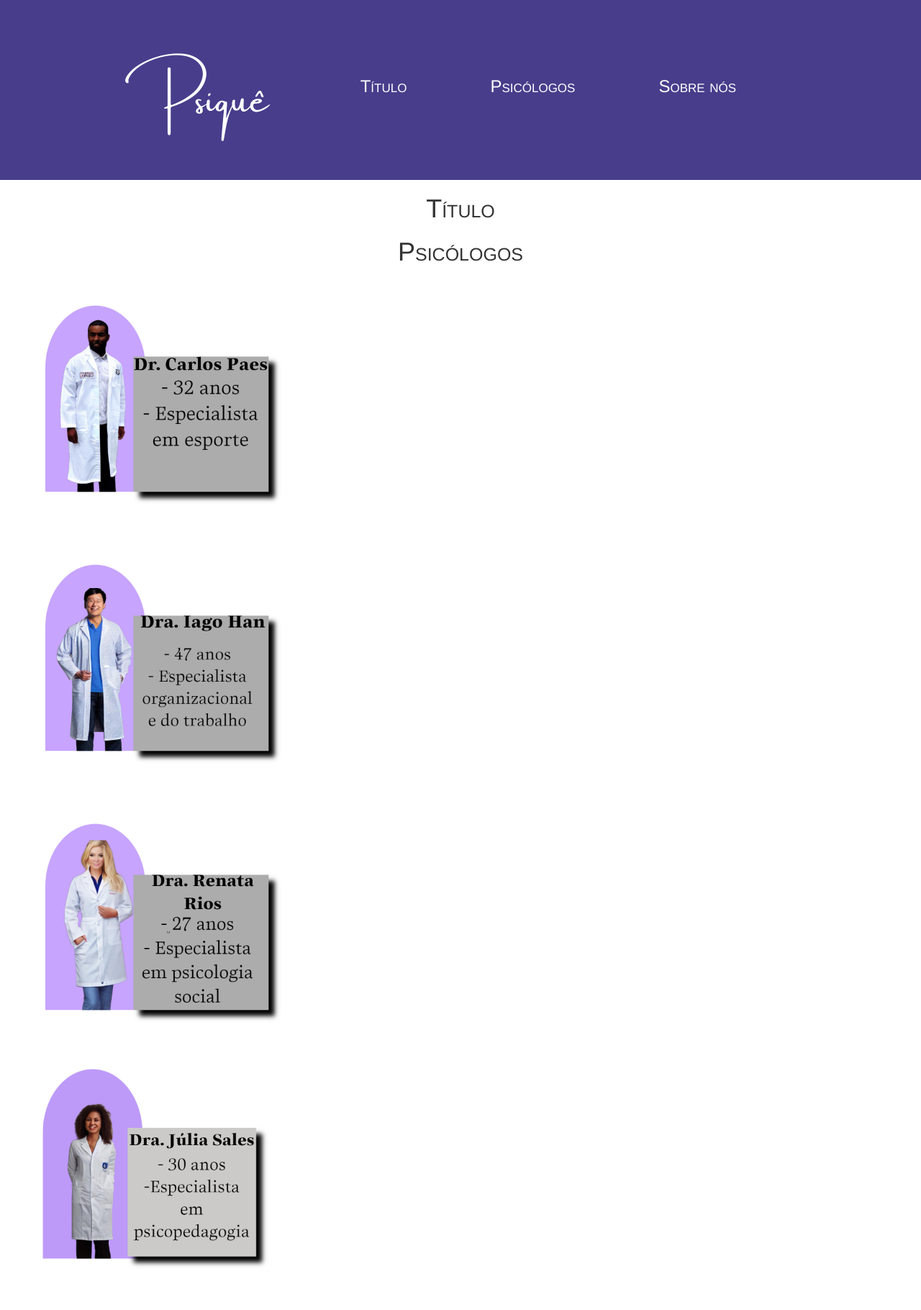
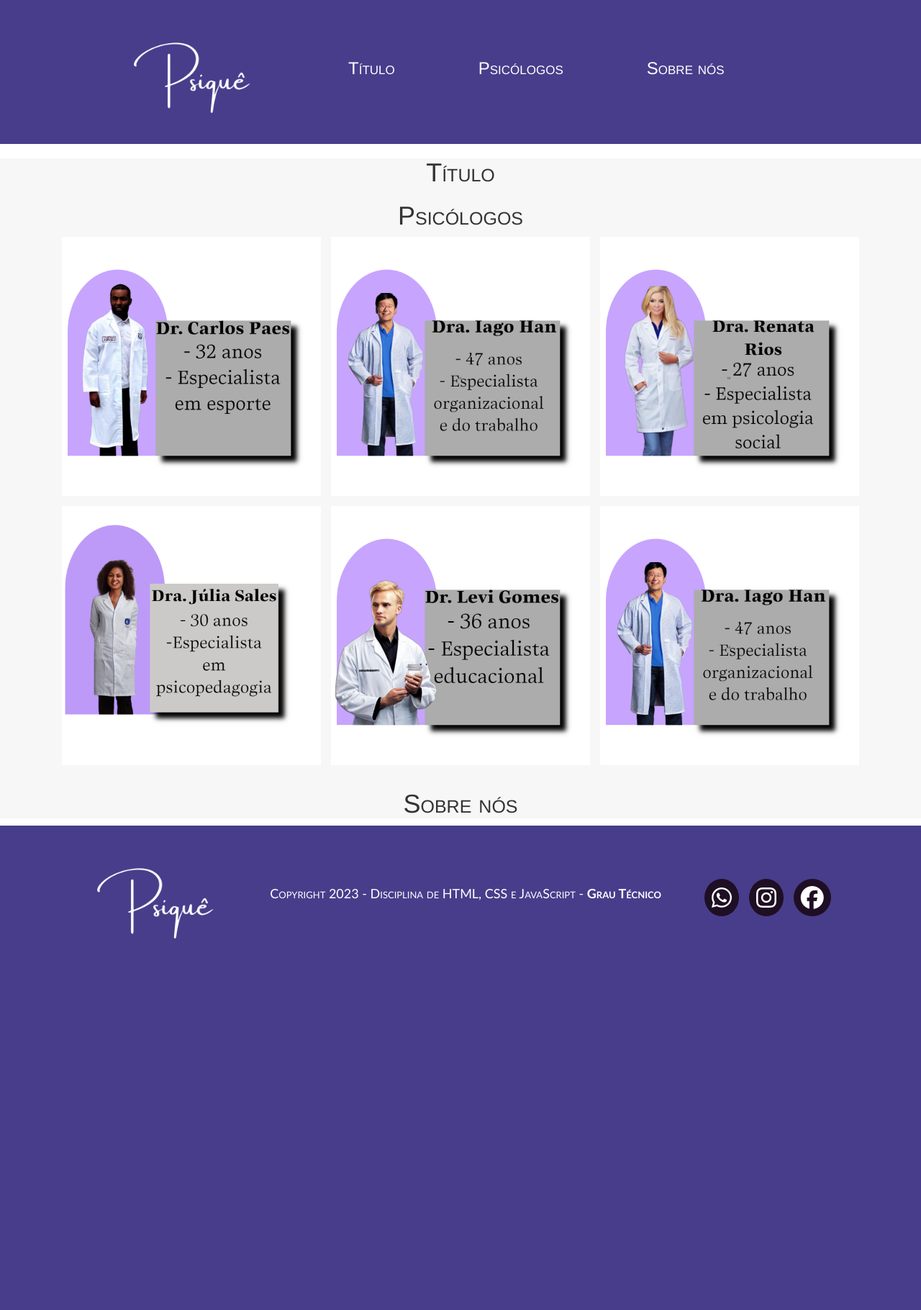
Before and after one commit to pedrosiqueirapb/psique, a PHP site: page /telaPrincipal.html in a window 1280 px wide. Shown: the top 1820 px of the page at 72% size. After the commit the page ends 1304 px from the top, so only its background shows below. Run offline with PHP 8.4, Linux system fonts and the light colour scheme; some libraries are stand-ins or nearby versions.

Commit message:
Desenvolvendo cabeçalho + imagens psicólogos

```diff
--- a/src/telaPrincipal.css
+++ b/src/telaPrincipal.css
@@ -6,9 +6,12 @@
 header, footer{
     background-color: #483D8B;
 }
+main{
+    background-color: #f7f7f7;
+}
 #logo{
-    width: 250px;
-    height: 250px;
+    width: 200px;
+    height: 200px;
 }
 .elemHeader{
     display: flex;
@@ -40,15 +43,29 @@
     text-align: center;
     font-variant: small-caps;
 }
+.infosPsic{
+    display: flex;
+    justify-content: center;
+    align-items: center;
+    gap: 1em;
+    margin-bottom: 1em;
+}
 #psicologo{
     width: 360px;
     height: 360px;
+
 }
 .elemFooter{
     display: flex;
     flex-direction: row;
     justify-content: space-between;
     align-items: center;
+}
+#copyright{
+    color: #FFF;
+    font-family: 'Trebuchet MS', 'Lucida Sans Unicode', 'Lucida Grande', 'Lucida Sans', Arial, sans-serif;
+    font-variant: small-caps;
+    font-size: large;
 }
 .midiasSociais i{
     color: #FFF;
--- a/src/telaPrincipal.html
+++ b/src/telaPrincipal.html
@@ -39,7 +39,7 @@
         <section class="psicologos">
             <h1>Psicólogos</h1>
             <div class="container">
-                <div class="row">
+                <div class="row infosPsic">
                     <div class="col-4">
                         <img src="imgs/psicCarlos.jpg" alt="" id="psicologo">
                     </div>
@@ -50,7 +50,7 @@
                         <img src="imgs/psicRenata.jpg" alt="" id="psicologo">
                     </div>
                 </div>
-                <div class="row">
+                <div class="row infosPsic">
                     <div class="col-4">
                         <img src="imgs/psicJulia.jpg" alt="" id="psicologo">
                     </div>
@@ -76,6 +76,9 @@
                 <div class="col-2">
                     <img src="imgs/logo.png" alt="" id="logo">
                 </div>
+                <div class="col-7">
+                    <p id="copyright">Copyright 2023 - Disciplina de HTML, CSS e JavaScript - <b>Grau Técnico</b></p>
+                </div>
                 <div class="col-3">
                     <div class="midiasSociais">
                         <a href="#"><i class="fa-brands fa-whatsapp"></i></a>
```
